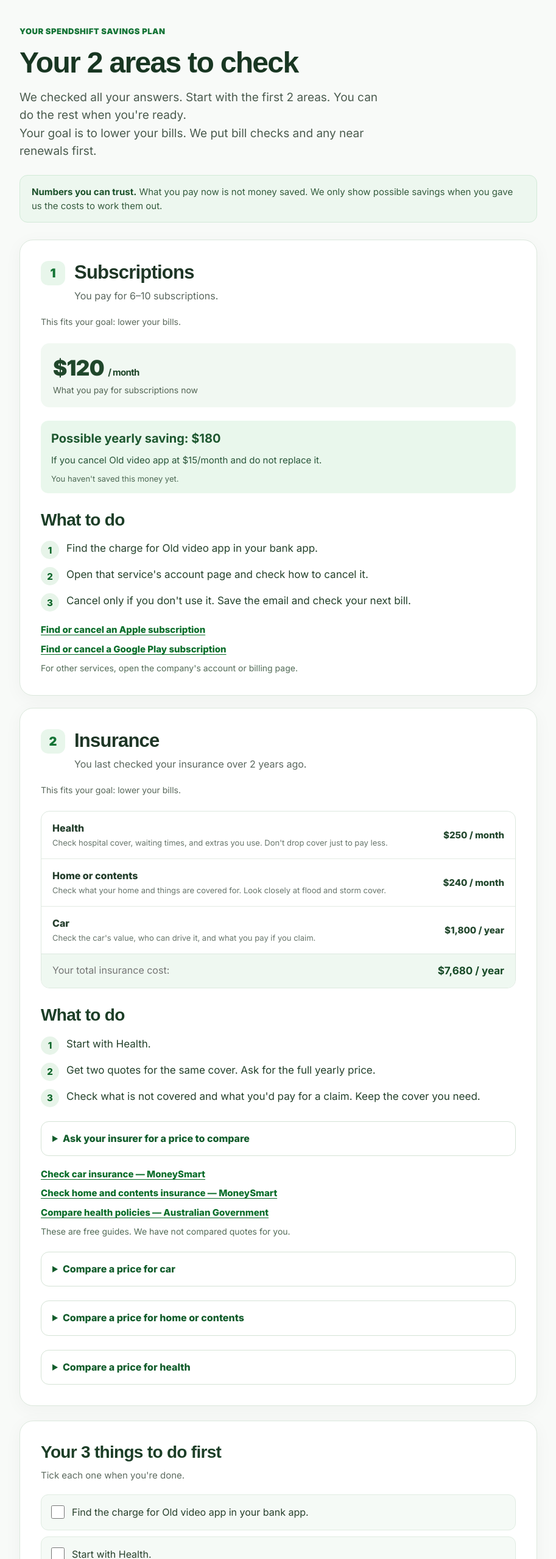
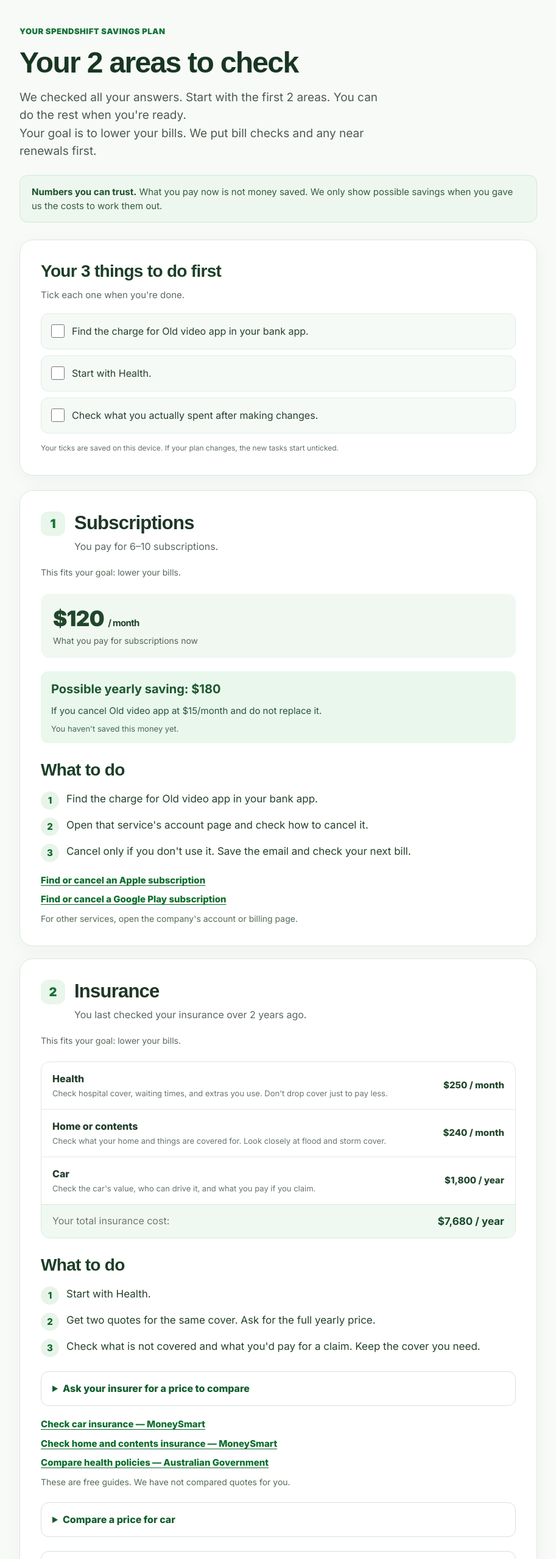
Before and after one commit to SpendShiftOfficial/Spenshiftnew, a Next.js app: page /report-preview in a window 1280 px wide. Shown: the part 243-2800 px from the top of the page at 61% size, without its empty margins (183-1096 px from the left). Built offline with nearby package versions, Linux system fonts and the light colour scheme; a web font is replaced by a local one.

Commit message:
Phase 1 product polish: show customer's first three actions before long report details

```diff
--- a/app/report/[id]/SimpleSavingsReport.tsx
+++ b/app/report/[id]/SimpleSavingsReport.tsx
@@ -424,6 +424,12 @@ export default function SimpleSavingsReport({ reportId, answers, analysis, refin
           </div>
         </header>
 
+        <section className={styles.lastCard}>
+          <h2>Your 3 things to do first</h2>
+          <p>Tick each one when you're done.</p>
+          <PlanChecklist reportId={reportId} items={tasks} />
+        </section>
+
         {first.length > 0 && <section className={styles.areas} aria-label="Start here">
           {first.map((op,i) => <AreaCard key={op.area} op={op} index={i} answers={answers} refinements={refinements} />)}
         </section>}
@@ -441,12 +447,6 @@ export default function SimpleSavingsReport({ reportId, answers, analysis, refin
           </div>
         </section>}
 
-        <section className={styles.lastCard}>
-          <h2>Your 3 things to do first</h2>
-          <p>Tick each one when you're done.</p>
-          <PlanChecklist reportId={reportId} items={tasks} />
-        </section>
-
         <SavingsTracker reportId={reportId} options={trackerOptions} />
         {!reportId.startsWith("demo-") && <ReportEditLink reportId={reportId} revisionCount={revisionCount} />}
         <footer className={styles.footer}>
```
